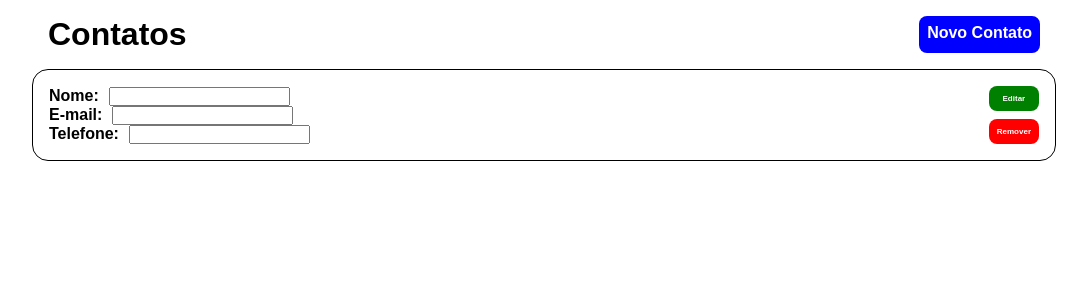
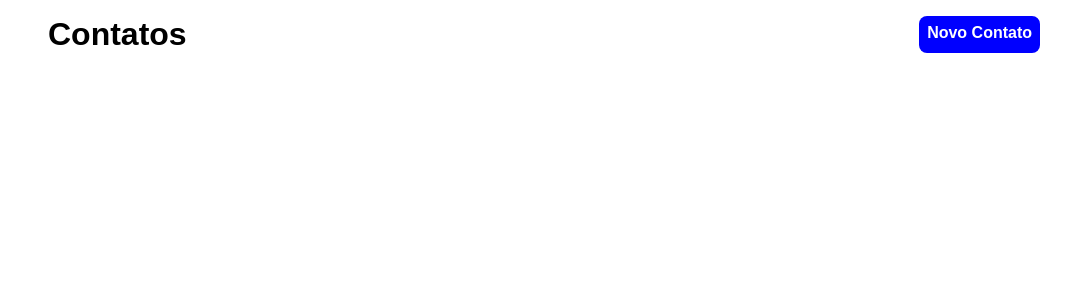
Before and after one commit to JonatasGdeC/lista-de-contatos, a React (Create React App) app: page / in a window 1280 px wide. Shown: the top 300 px of the page, without its empty margins (96-1183 px from the left). Built offline with nearby package versions, Linux system fonts and the light colour scheme.

Commit message:
Criando o efeito de cadastro de novo contato

```diff
--- a/src/App.tsx
+++ b/src/App.tsx
@@ -1,9 +1,11 @@
+import { Provider } from 'react-redux'
 import { createBrowserRouter, RouterProvider } from 'react-router-dom'
 
-import EstiloGlobal, { Container } from './styles'
+import { store } from './store'
 
 import ListaContato from './containers/ListaContatos'
 import FormCadastro from './containers/FormCadastro'
+import EstiloGlobal, { Container } from './styles'
 
 export type Contato = {
   nome: string
@@ -25,10 +27,12 @@ const rotas = createBrowserRouter([
 
 function App() {
   return (
-    <Container>
-      <EstiloGlobal />
-      <RouterProvider router={rotas} />
-    </Container>
+    <Provider store={store}>
+      <Container>
+        <EstiloGlobal />
+        <RouterProvider router={rotas} />
+      </Container>
+    </Provider>
   )
 }
 
--- a/src/containers/FormCadastro/index.tsx
+++ b/src/containers/FormCadastro/index.tsx
@@ -1,5 +1,6 @@
 import { FormEvent, useState } from 'react'
 import { useDispatch } from 'react-redux'
+import { useNavigate } from 'react-router-dom'
 
 import { cadastrar } from '../../store/reducers/contato'
 
@@ -8,6 +9,7 @@ import { Form } from './styles'
 
 const FormCadastro = () => {
   const dispatch = useDispatch()
+  const navigate = useNavigate()
   const [nome, setNome] = useState('')
   const [email, setEmail] = useState('')
   const [telefone, setTelefone] = useState('')
@@ -21,6 +23,7 @@ const FormCadastro = () => {
         telefone
       })
     )
+    navigate('/')
   }
 
   return (
--- a/src/containers/ListaContatos/index.tsx
+++ b/src/containers/ListaContatos/index.tsx
@@ -1,10 +1,14 @@
+import { useSelector } from 'react-redux'
 import BotaoAdicionar from '../../components/BotaoAdicionar'
 import ContatoCard from '../../components/Contato'
 
 import { Header } from '../../styles'
 import { Lista } from './styles'
+import { RootReducer } from '../../store'
 
 const ListaContato = () => {
+  const { itens } = useSelector((state: RootReducer) => state.contato)
+
   return (
     <>
       <Header>
@@ -12,9 +16,16 @@ const ListaContato = () => {
         <BotaoAdicionar />
       </Header>
       <Lista>
-        <li>
-          <ContatoCard nome={''} email={''} telefone={''} id={0} />
-        </li>
+        {itens.map((c) => (
+          <li key={c.id}>
+            <ContatoCard
+              nome={c.nome}
+              email={c.email}
+              telefone={c.telefone}
+              id={c.id}
+            />
+          </li>
+        ))}
       </Lista>
     </>
   )
```
